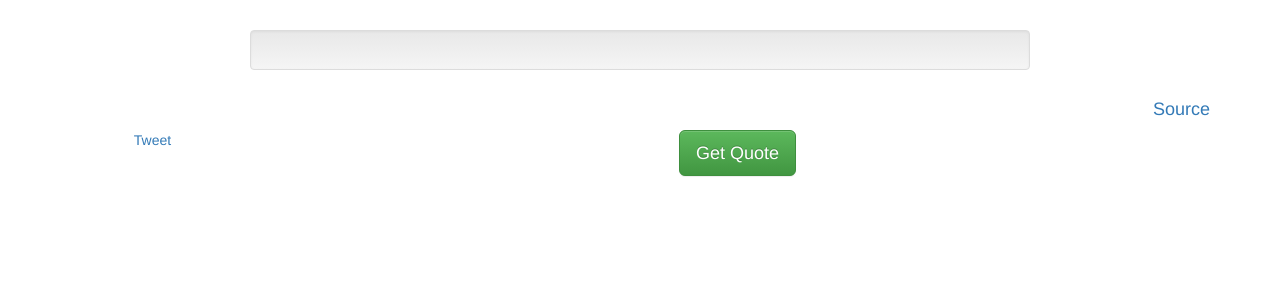
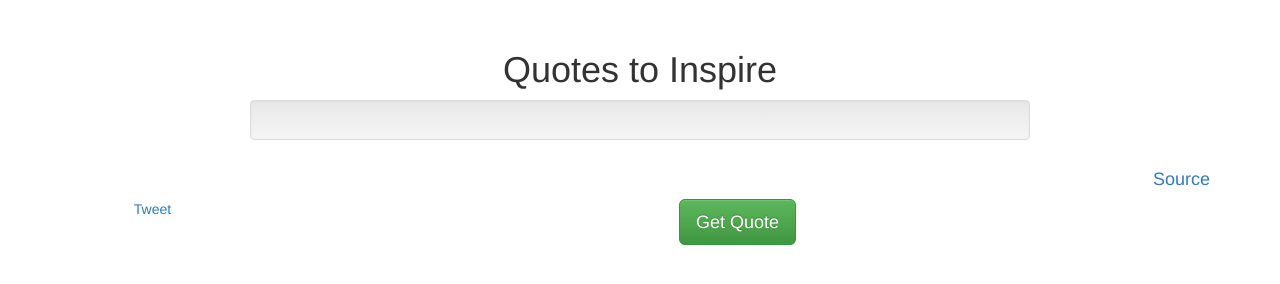
Before and after one commit to blackstar58/html, a plain HTML site: page quote.html in a window 1280 px wide. Drawn offline with nearby package versions, Linux system fonts and the light colour scheme.

Commit message:
quotes to add

```diff
--- a/quote.html
+++ b/quote.html
@@ -12,7 +12,7 @@
 
 </style>
 <head>
-  <title>Quotes Page</title>
+  <title>Quotes to Inspire</title>
     <meta http-equiv="content-type" content="text/html; charset=utf-8" />
         <link href="https://maxcdn.bootstrapcdn.com/bootstrap/3.3.7/css/bootstrap.min.css" rel="stylesheet">
         <link href="http://getbootstrap.com/dist/css/bootstrap-theme.min.css" rel="stylesheet">
@@ -48,6 +48,20 @@
 </head>
 <body>
 <div class="container">
+    <div class="row">
+    <div class="col-xs-2"> </div>
+        <div class="col-xs-8">
+        <h1 align="center">Quotes to Inspire</h1>
+
+
+
+        </div>
+        <div class="col-xs-2">  </div>
+
+
+
+
+    </div>
 <div class="row">
     <div class="col-xs-2"></div>
     <div class="text-center well message col-xs-8">
```
